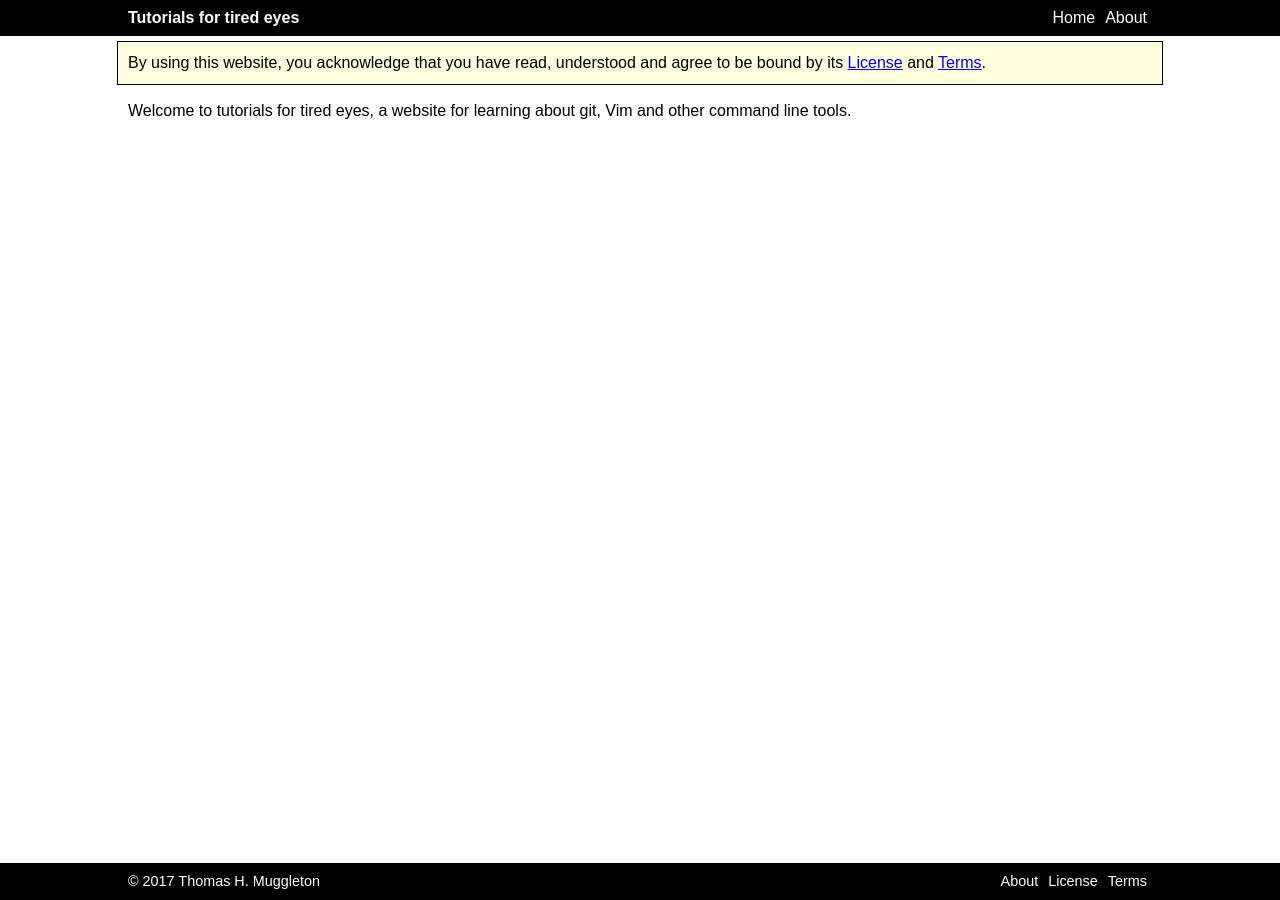
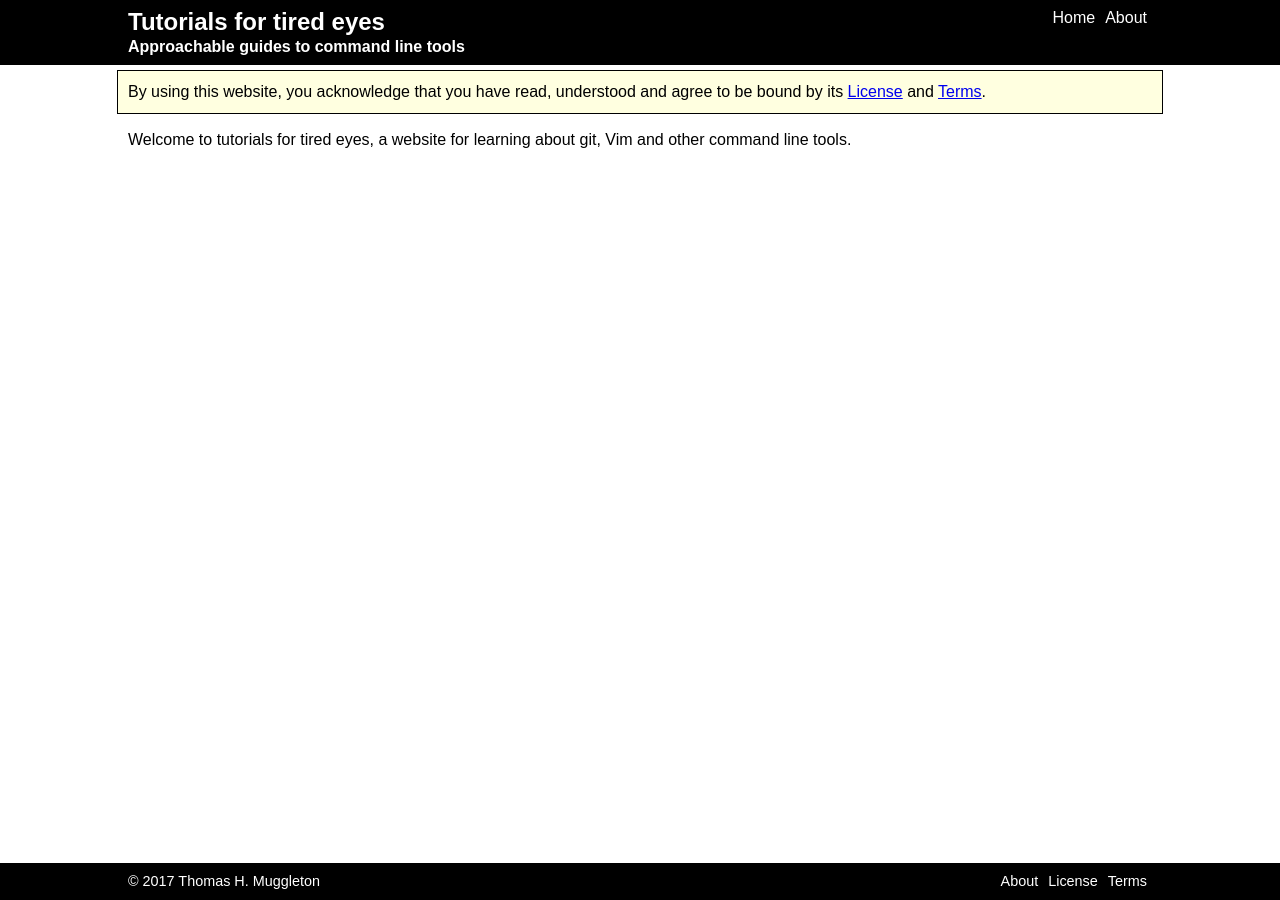
Before and after one commit to thmuggleton/tutorials-for-tired-eyes, a Jekyll site: the page built from index.md, in a window 1280 px wide. Built offline with Jekyll 4.4.1, drawn with Linux system fonts in a browser that asks for light colours.

Commit message:
Add subtitle and styling to header.

```diff
--- a/_config.yml
+++ b/_config.yml
@@ -1,9 +1,10 @@
 author: Thomas H. Muggleton
 title: Tutorials for tired eyes
+subtitle: Approachable guides to command line tools
 keywords: GNU, Linux, git, Vim
 description: >
   A website for learning about git, Vim and other command line tools.
 
-last_updated_date: 2017-04-23
+last_updated_date: 2017-04-25
 
 permalink: /:categories/:title/
--- a/_includes/header.html
+++ b/_includes/header.html
@@ -1,8 +1,11 @@
 <header class="site-header">
   <div class="site-header__container">
-    <h1 class="site-header__title">
-      <a href="{{ "/" | relative_url }}">{{ site.title }}</a>
-    </h1>
+    <hgroup>
+        <h1 class="site-header__title">
+          <a href="{{ "/" | relative_url }}">{{ site.title }}</a>
+        </h1>
+        <h2 class="site-header__subtitle">{{ site.subtitle }}</h2>
+    </hgroup>
     <nav class="site-header__nav">
       <ul>
         <li><a href="{{ "/" | relative_url }}">Home</a></li>
--- a/_sass/running-sections.scss
+++ b/_sass/running-sections.scss
@@ -48,6 +48,15 @@ $footer-text-size: 0.9em;
   @include running-section-container();
 }
 
+.site-header__title {
+  margin-bottom: 5px;
+  @include heading-text(1.5em);
+}
+
+.site-header__subtitle {
+  @include heading-text();
+}
+
 .site-header__nav {
   @include running-section-nav();
 }
```
